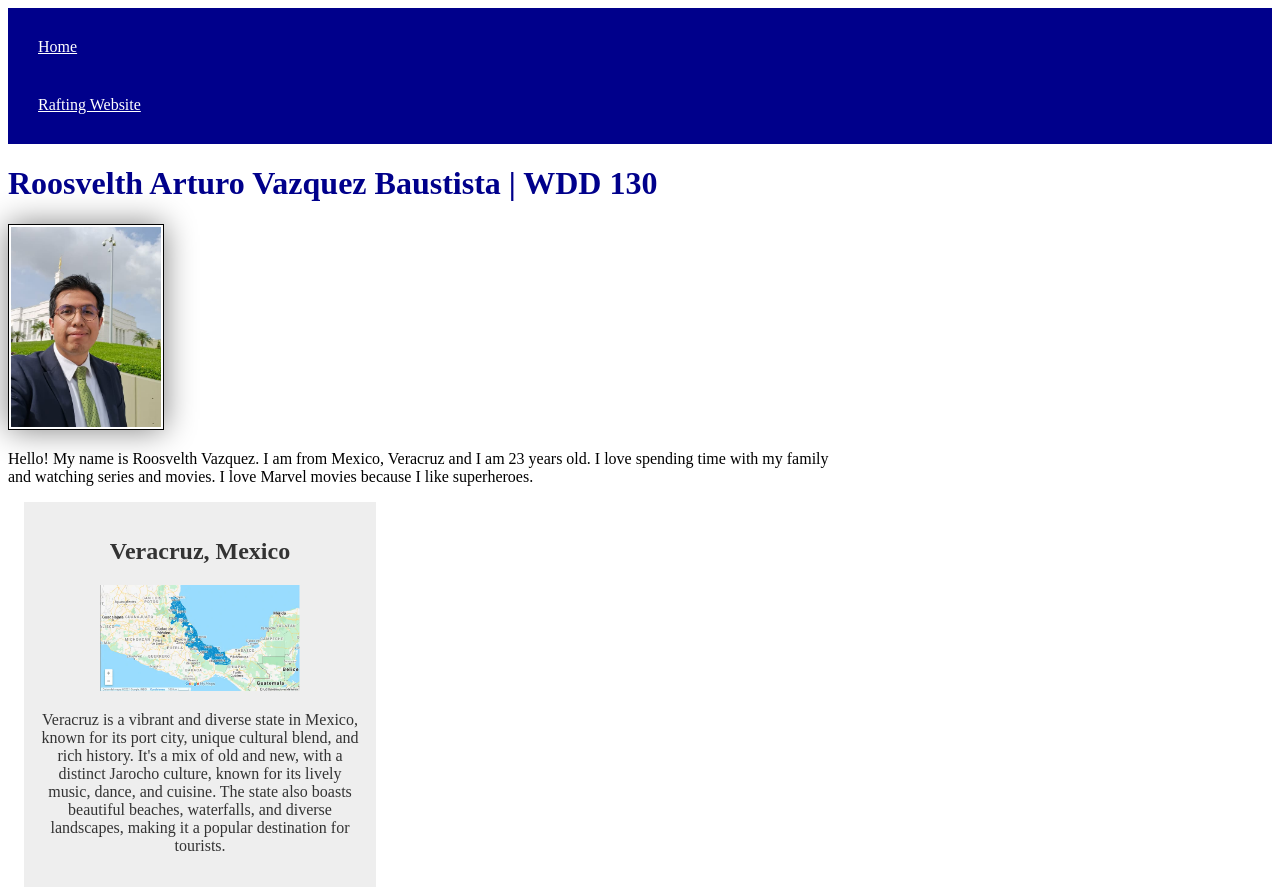
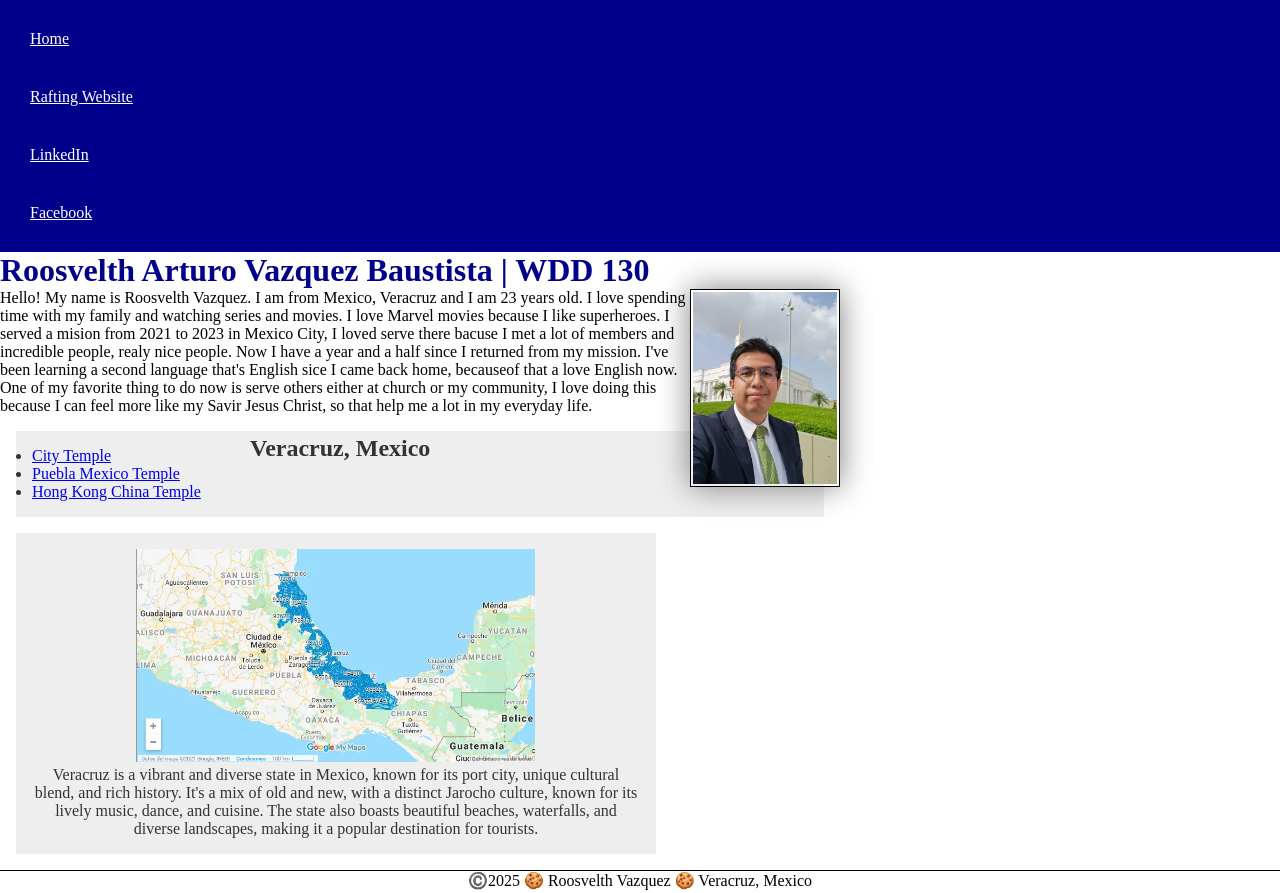
Before and after one commit to RoosvelthVazquez/wdd130, a plain HTML site: page index.html in a window 1280 px wide. Shown: the top 893 px of the page. Drawn offline with Linux system fonts and the light colour scheme.

Commit message:
has ben edited

```diff
--- a/index.html
+++ b/index.html
@@ -1,3 +1,5 @@
+<!-- This is my first web page -->
+
 <!DOCTYPE html>
 <html lang="en-US">
 
@@ -5,7 +7,7 @@
     <meta charset="utf-8">
     <meta name="viewport" content="width=device-width,inicial-scale=1.0">
     <title>Roosvelth Arturo Vazquez Baustista | WDD 130</title>
-    <meta name="description" content="This is my first web page and I am creation a profile, and I am taking WWD 130">
+    <meta name="description" content="This is my first web page and I am creating a profile, and I am taking WWD 130">
     <meta name="author" content="Roosvelth Vazquez">
     <link rel="stylesheet" href="styles/styles.css">
 </head>
@@ -15,6 +17,8 @@
         <nav>
             <a href="#">Home</a>
             <a href="w//">Rafting Website</a>
+            <a href="https://linkedin.com" target="_blank">LinkedIn</a>
+            <a href=" https://facebook.com" target="_blank">Facebook</a>
         </nav>
     </header>
     <main>
@@ -23,10 +27,26 @@
         <p>Hello! My name is Roosvelth Vazquez. I am from Mexico, Veracruz and
             I am 23 years old. I love spending time with my family and watching
             series and movies. I love Marvel movies because I like superheroes.
-        </p>
+            I served a mision from 2021 to 2023 in Mexico City, I loved serve
+            there bacuse I met a lot of members and incredible people, realy nice
+            people. Now I have a year and a half since I returned from my
+            mission. I've been learning a second language that's English
+            sice I came back home, becauseof that a love English now.
+     </p>
+     <p>One of my favorite thing to do now is serve others either at church or my
+         community, I love doing this because I can feel more like my Savir Jesus
+        Christ, so that help me a lot in my everyday life.</p>
+        <ul class="box">
+            <li><a href="https://churchofjesuschristtemples.org/mexico-city-benemerito-mexico-temple/"
+                target="_blank">City Temple</a></li>
+            <li><a href="https://churchofjesuschristtemples.org/puebla-mexico-temple/"
+                 target="_blank">Puebla Mexico Temple</a></li>
+            <li><a href="https://churchofjesuschristtemples.org/hong-kong-china-temple/"
+                target="_blank">Hong Kong China Temple</a></li>
+        </ul>
     </main>
 
-    <aside>
+    <aside class="box">
         <h2>Veracruz, Mexico</h2>
         <img src="images/veracruz.webp" alt="Veracruz, Mexico">
         <p>Veracruz is a vibrant and diverse state in Mexico, known for its port city, unique cultural blend,
@@ -38,6 +58,8 @@
     <footer>
         <p>©️2025 🍪 Roosvelth Vazquez 🍪 Veracruz, Mexico</p>
     </footer>
+
 </body>
+<!-- 05/21/2025 -->
 
 </html>
--- a/styles/styles.css
+++ b/styles/styles.css
@@ -1,5 +1,27 @@
+
+
+:root {
+    --background-color: darkblue;
+    --text-align: center;
+}
+
+/* Class Selector */
+.box {
+    margin: 1rem;
+    border: 1px solid (0 0 0 / 10%);
+    padding: 1rem;
+    background-color: #eee;
+    color: #333;
+}
+
+* {
+    margin: 0;
+    padding: 0;
+    box-sizing: border-box;
+}
+
 nav {
-    background-color: darkblue;
+    background-color: var(--background-color);
     padding: 10px;
 }
 
@@ -14,6 +36,7 @@ h1 {
 }
 
 main img {
+    float: right;
     width: 150px;
     height: auto;
     border: 1px solid black;
@@ -30,22 +53,28 @@ main {
 }
 
 aside {
-    width: 20rem;
-    margin: 1rem;
+    width: 40rem;
+    /* margin: 1rem;
     border: 1px solid rgb(0, 0, 0 / 0.2);
     padding: 1rem;
     background-color: #eee;
-    color: #333;
-    text-align: center;
+    color: #333; */
+    text-align: var(--text-align);
 }
 
 aside img {
-    width: 200px;
+    width: 400px;
     height: auto;
+}
+
+aside h2 {
+    position: absolute;
+    top: 435px;
+    left: 250px;
 }
 
 footer {
     margin-top: 15px;
     border-top: 1px solid #000;
-    text-align: center;
+    text-align: var(--text-align);
 }
--- /dev/null
+++ b/week 3/styles/overlay.css
@@ -0,0 +1,60 @@
+* {
+	margin: 0;
+	padding: 0;
+}
+
+main {
+	max-width: 800px;
+	margin: 2rem auto;
+	font-family: Roboto, Arial, sans-serif;
+}
+
+h1 {
+	text-align: center;
+	font-size: 1.5rem;
+	text-shadow: 3px 3px 5px #777;
+}
+
+.herodiv {
+	margin: 10px auto;
+	position: relative; /* If removed, what happens? */
+}
+
+.herodiv img {
+	width: 100%;
+	height: 300px;
+	object-fit: cover;
+}
+
+.stats {
+	position: absolute;
+	top: 25px;
+	right: 25px;
+	background: radial-gradient(#eee, #323A06);
+	border: 1px solid #000;
+	padding: 0.65rem;
+	box-shadow: 0 0 30px #111;
+	opacity: 0.9;
+}
+
+h2 {
+	text-shadow: 0 0 15px #333;
+	border-bottom: 1px solid #555;
+	margin-bottom: 0.3rem;
+}
+
+footer {
+	position: fixed;
+	bottom: 0;
+	margin: 1rem;
+	border-top: 1px solid #000;
+	padding: 0.5rem;
+	color: navy;
+	font-weight: 700;
+	font-style: italic;
+}
+
+.stats{
+	bottom: 25px;
+	left: 15px;
+}
--- /dev/null
+++ b/wwr/styles/rafting.css
@@ -0,0 +1,79 @@
+:root {
+    --primary-color: #EF3E36;
+    --secondary-color: #79B791;
+    --accent1-color: #145C9E;
+    --accent2-color: #414535;
+    --heading-font: "Montserrat", sans-serif;
+    --body-font: "Roboto", sans-serif;
+}
+
+header {
+    background-color: var(--primary-color);
+    color: var(--accent2-color);
+}
+
+* {
+    margin: 0;
+    padding: 0;
+    box-sizing: border-box;
+}
+
+body {
+    font-family: var(--body-font);
+    color: var(--accent1-color);
+}
+
+header, main, footer {
+    width: 840px;
+    margin: 0 auto;
+}
+
+h1, h2 {
+    font-family: var(--heading-font);
+    color: var(--primary-color);
+}
+
+nav, p, section, article {
+    margin: 16px;
+    padding: 8px;
+}
+
+.socialmedia a {
+    text-decoration: none;
+}
+
+.hero {
+    position: relative;
+}
+
+.hero img {
+    display: block;
+    width: 100%;
+    height: auto;
+}
+
+h1 {
+    position: absolute;
+    top: 20px;
+    width: 100%;
+    padding: 16px;
+    text-align: center;
+    opacity: 0.7;
+    background-color: var(--accent1-color);
+    color: #fff;
+}
+
+article {
+    position: absolute;
+    top: 100px;
+    width:95%;
+    text-align: center;
+    padding: 15px;
+    background-color: var(--accent1-color);
+    color: #fff;
+}
+
+.hero article img {
+    float: right;
+    width: 125px;
+}
```
Also changed, not shown: week 3/overlay.html (added, +28 -0 lines), wwr/about.html (added, +70 -0 lines), wwr/images/facebook.webp (added), wwr/images/happy-clients.jpg (added), wwr/images/imagen1.jpg (added), wwr/images/imagen2.jpg (added), wwr/images/imagen3.jpg (added), wwr/images/imagen4.jpg (added), wwr/images/imagen5.jpg (added), wwr/images/logo.jpg (added), wwr/images/messenger.webp (added), wwr/images/rafting.jpg (added), wwr/images/whatsapp.png (added).
